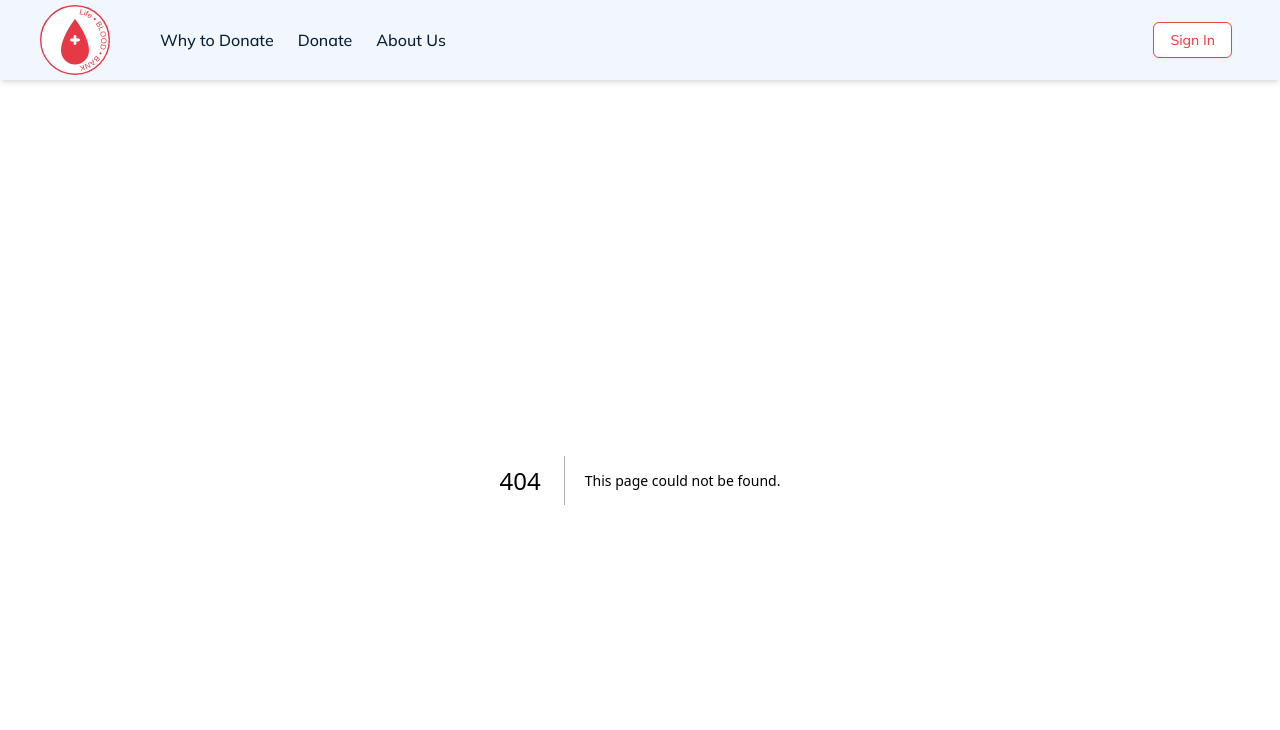
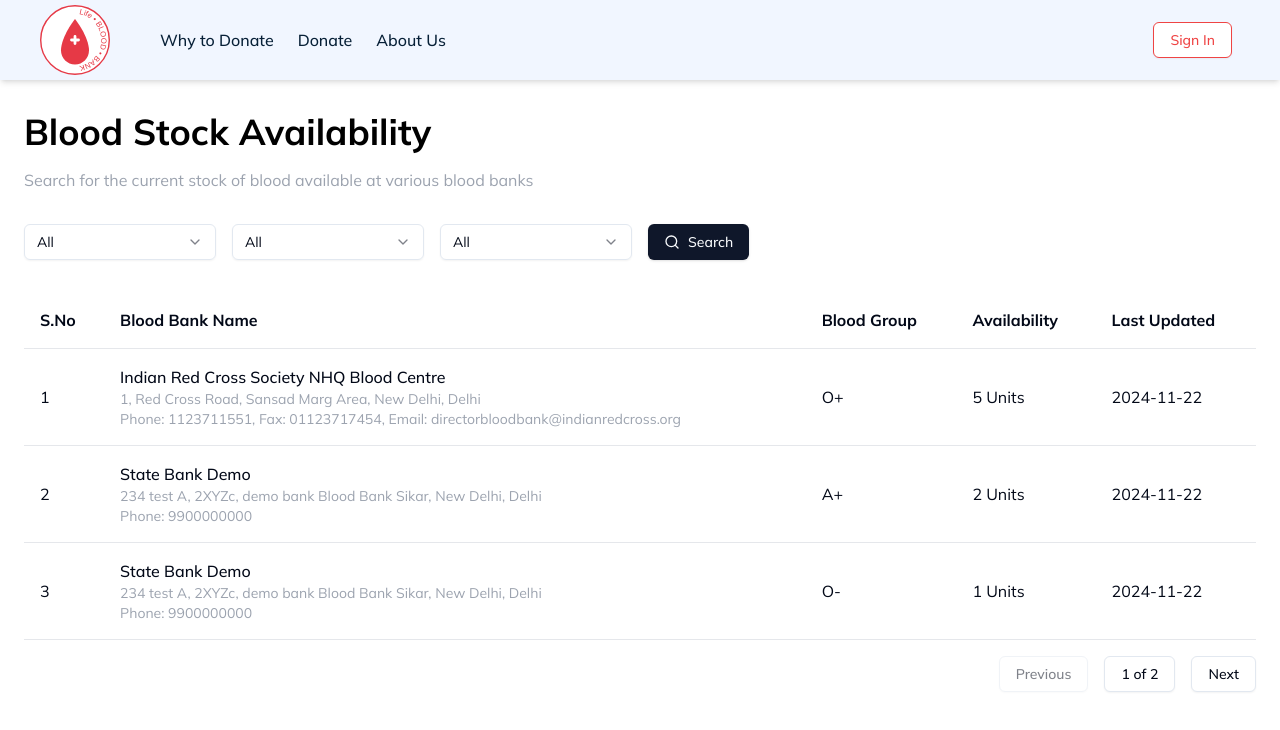
Before and after one commit to THEFZNKHAN/blood_bank, a Next.js app: page /blood_availability_search in a window 1280 px wide. Before the commit this address had no page. Shown: the top 730 px of the page. Built offline with nearby package versions, Linux system fonts and the light colour scheme.

Commit message:
Add Blood Availability Search page and integrate Radix Select component

```diff
--- a/package.json
+++ b/package.json
@@ -11,6 +11,7 @@
   "dependencies": {
     "@clerk/nextjs": "^6.4.1",
     "@prisma/client": "^5.22.0",
+    "@radix-ui/react-select": "^2.1.4",
     "@radix-ui/react-slot": "^1.1.1",
     "class-variance-authority": "^0.7.1",
     "clsx": "^2.1.1",
--- /dev/null
+++ b/src/app/blood_availability_search/page.tsx
@@ -0,0 +1,266 @@
+"use client";
+
+import React, { useState, useMemo } from "react";
+import {
+  Select,
+  SelectContent,
+  SelectItem,
+  SelectTrigger,
+  SelectValue,
+} from "@/components/ui/select";
+import { Button } from "@/components/ui/button";
+import { Search } from "lucide-react";
+
+interface BloodBank {
+  id: number;
+  name: string;
+  address: string;
+  contact: {
+    phone: string;
+    fax: string;
+    email: string;
+  };
+  bloodGroup: string;
+  availability: string;
+  lastUpdated: string;
+}
+
+const BloodBankSearch = () => {
+  const allBloodBanks: BloodBank[] = useMemo(
+    () => [
+      {
+        id: 1,
+        name: "Indian Red Cross Society NHQ Blood Centre",
+        address:
+          "1, Red Cross Road, Sansad Marg Area, New Delhi, Delhi",
+        contact: {
+          phone: "1123711551",
+          fax: "01123717454",
+          email: "directorbloodbank@indianredcross.org",
+        },
+        bloodGroup: "O+",
+        availability: "5 Units",
+        lastUpdated: "2024-11-22",
+      },
+      {
+        id: 2,
+        name: "State Bank Demo",
+        address:
+          "234 test A, 2XYZc, demo bank Blood Bank Sikar, New Delhi, Delhi",
+        contact: {
+          phone: "9900000000",
+          fax: "",
+          email: "",
+        },
+        bloodGroup: "A+",
+        availability: "2 Units",
+        lastUpdated: "2024-11-22",
+      },
+      {
+        id: 3,
+        name: "State Bank Demo",
+        address:
+          "234 test A, 2XYZc, demo bank Blood Bank Sikar, New Delhi, Delhi",
+        contact: {
+          phone: "9900000000",
+          fax: "",
+          email: "",
+        },
+        bloodGroup: "O-",
+        availability: "1 Units",
+        lastUpdated: "2024-11-22",
+      },
+      {
+        id: 4,
+        name: "Sate Banksa Demo",
+        address:
+          "234 test A, 2XYZc, demo banka Blood Bank sikar, New Delhi, Delhi",
+        contact: {
+          phone: "9900000000",
+          fax: "",
+          email: "",
+        },
+        bloodGroup: "AB-",
+        availability: "1 Units",
+        lastUpdated: "2024-11-22",
+      },
+      {
+        id: 5,
+        name: "Sate Banksa Demo",
+        address:
+          "234 test A, 2XYZc, demo banka Blood Bank sikar, New Delhi, Delhi",
+        contact: {
+          phone: "9900000000",
+          fax: "",
+          email: "",
+        },
+        bloodGroup: "AB+",
+        availability: "1 Units",
+        lastUpdated: "2024-11-22",
+      },
+    ],
+    []
+  );
+
+  const [selectedState, setSelectedState] = useState<string>("all");
+  const [selectedDistrict, setSelectedDistrict] = useState<string>("all");
+  const [selectedBloodType, setSelectedBloodType] = useState<string>("all");
+  const [currentPage, setCurrentPage] = useState(1);
+  const itemsPerPage = 3;
+
+  const filteredBloodBanks = useMemo(() => {
+    return allBloodBanks.filter((bank) => {
+      const stateMatch =
+        selectedState === "all" ||
+        bank.address.toLowerCase().includes(selectedState.toLowerCase());
+      const districtMatch =
+        selectedDistrict === "all" ||
+        bank.address.toLowerCase().includes(selectedDistrict.toLowerCase());
+      const bloodTypeMatch =
+        selectedBloodType === "all" || bank.bloodGroup === selectedBloodType;
+      return stateMatch && districtMatch && bloodTypeMatch;
+    });
+  }, [allBloodBanks, selectedState, selectedDistrict, selectedBloodType]);
+
+  const totalPages = Math.ceil(filteredBloodBanks.length / itemsPerPage);
+  const paginatedBloodBanks = useMemo(() => {
+    const startIndex = (currentPage - 1) * itemsPerPage;
+    return filteredBloodBanks.slice(startIndex, startIndex + itemsPerPage);
+  }, [filteredBloodBanks, currentPage]);
+
+  const handleSearch = () => {
+    setCurrentPage(1);
+  };
+
+  const handlePrevious = () => {
+    setCurrentPage((prev) => Math.max(prev - 1, 1));
+  };
+
+  const handleNext = () => {
+    setCurrentPage((prev) => Math.min(prev + 1, totalPages));
+  };
+
+  return (
+    <div className="min-h-[calc(100vh-5rem)] p-6">
+      <div className="mb-8 mt-2">
+        <h1 className="text-black text-4xl font-bold mb-4">
+          Blood Stock Availability
+        </h1>
+        <p className="text-gray-400 mb-6">
+          Search for the current stock of blood available at various blood banks
+        </p>
+
+        <div className="flex gap-4 my-8">
+          <Select value={selectedState} onValueChange={setSelectedState}>
+            <SelectTrigger className="w-48">
+              <SelectValue placeholder="State" />
+            </SelectTrigger>
+            <SelectContent>
+              <SelectItem value="all">All</SelectItem>
+              <SelectItem value="delhi">Delhi</SelectItem>
+              <SelectItem value="maharashtra">Maharashtra</SelectItem>
+            </SelectContent>
+          </Select>
+
+          <Select value={selectedDistrict} onValueChange={setSelectedDistrict}>
+            <SelectTrigger className="w-48">
+              <SelectValue placeholder="District" />
+            </SelectTrigger>
+            <SelectContent>
+              <SelectItem value="all">All</SelectItem>
+              <SelectItem value="new-delhi">New Delhi</SelectItem>
+              <SelectItem value="central delhi">Central Delhi</SelectItem>
+            </SelectContent>
+          </Select>
+
+          <Select
+            value={selectedBloodType}
+            onValueChange={setSelectedBloodType}
+          >
+            <SelectTrigger className="w-48">
+              <SelectValue placeholder="Blood type" />
+            </SelectTrigger>
+            <SelectContent>
+              <SelectItem value="all">All</SelectItem>
+              <SelectItem value="O+">O+</SelectItem>
+              <SelectItem value="A+">A+</SelectItem>
+              <SelectItem value="B+">B+</SelectItem>
+              <SelectItem value="AB+">AB+</SelectItem>
+              <SelectItem value="O-">O-</SelectItem>
+              <SelectItem value="A-">A-</SelectItem>
+              <SelectItem value="B-">B-</SelectItem>
+              <SelectItem value="AB-">AB-</SelectItem>
+            </SelectContent>
+          </Select>
+
+          <Button className="gap-2" onClick={handleSearch}>
+            <Search className="h-4 w-4" />
+            Search
+          </Button>
+        </div>
+
+        <div className="overflow-x-auto">
+          <table className="w-full border-collapse">
+            <thead>
+              <tr className="border-b border-gray-200">
+                <th className="text-left p-4">S.No</th>
+                <th className="text-left p-4">Blood Bank Name</th>
+                <th className="text-left p-4">Blood Group</th>
+                <th className="text-left p-4">Availability</th>
+                <th className="text-left p-4">Last Updated</th>
+              </tr>
+            </thead>
+            <tbody>
+              {paginatedBloodBanks.map((bank, index) => (
+                <tr
+                  key={bank.id}
+                  className="border-b border-gray-200 hover:bg-gray-50"
+                >
+                  <td className="p-4">
+                    {(currentPage - 1) * itemsPerPage + index + 1}
+                  </td>
+                  <td className="p-4">
+                    <div>
+                      <p className="font-medium">{bank.name}</p>
+                      <p className="text-sm text-gray-400">{bank.address}</p>
+                      <p className="text-sm text-gray-400">
+                        Phone: {bank.contact.phone}
+                        {bank.contact.fax && `, Fax: ${bank.contact.fax}`}
+                        {bank.contact.email && `, Email: ${bank.contact.email}`}
+                      </p>
+                    </div>
+                  </td>
+                  <td className="p-4">{bank.bloodGroup}</td>
+                  <td className="p-4">{bank.availability}</td>
+                  <td className="p-4">{bank.lastUpdated}</td>
+                </tr>
+              ))}
+            </tbody>
+          </table>
+        </div>
+
+        <div className="flex justify-end gap-4 mt-4">
+          <Button
+            variant="outline"
+            onClick={handlePrevious}
+            disabled={currentPage === 1}
+          >
+            Previous
+          </Button>
+          <Button variant="outline" className="px-4">
+            {currentPage} of {totalPages}
+          </Button>
+          <Button
+            variant="outline"
+            onClick={handleNext}
+            disabled={currentPage === totalPages}
+          >
+            Next
+          </Button>
+        </div>
+      </div>
+    </div>
+  );
+};
+
+export default BloodBankSearch;
--- a/src/components/nav-bar.tsx
+++ b/src/components/nav-bar.tsx
@@ -30,9 +30,9 @@ const NavBar = async () => {
 
 	return (
 		<header className="bg-[#f1f6ff] h-20 flex items-center  justify-between shadow-md">
-			<div className="w-40 pl-10 flex items-center  h-full">
+			<Link href={"/"} className="w-40 pl-10 flex items-center h-full">
 				<Logo />
-			</div>
+			</Link>
 			<nav className={"flex-1 items-center space-x-4 lg:space-x-6"}>
 				{routes.map((route) => (
 					<Link
--- a/src/components/ui/feature-card.tsx
+++ b/src/components/ui/feature-card.tsx
@@ -4,7 +4,7 @@ import Link from "next/link";
 const FeatureCards = () => {
 	const features = [
 		{
-			href: "1",
+			href: "blood_availability_search",
 			title: "Blood Availability Search",
 			description:
 				"Quick search for available blood types across registered blood banks",
```
Also changed, not shown: 1 other file (tests, documents, lock files or other folders).
